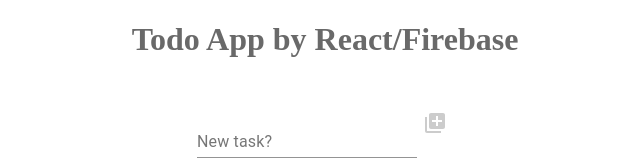
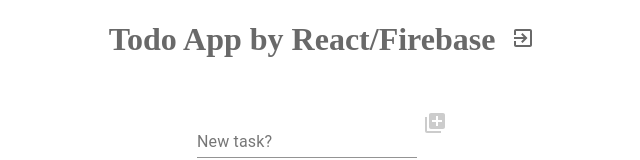
Before and after one commit to billiejoenahema/react-firebase-todo, a React (Create React App) app: page / in a window 1280 px wide. Shown: the top 160 px of the page, without its empty margins (315-955 px from the left). Built offline with nearby package versions, Linux system fonts and the light colour scheme; no server answers; the database is empty; sample sign-in values are in the browser's storage.

Commit message:
implement: logout

```diff
--- a/src/App.tsx
+++ b/src/App.tsx
@@ -5,6 +5,8 @@
 import AddToPhotosIcon from '@material-ui/icons/AddToPhotos'
 import TaskItem from './TaskItem'
 import { makeStyles } from '@material-ui/styles'
+import { auth } from './firebase'
+import ExitToAppIcon from '@material-ui/icons/ExitToApp'
 
 const useStyles = makeStyles({
   field: {
@@ -17,10 +19,17 @@
   },
 })
 
-const App: React.VFC = () => {
+const App: React.VFC = (props: any) => {
   const [tasks, setTasks] = useState([{ id: '', title: '' }])
   const [inputTask, setInputTask] = useState('')
   const classes = useStyles()
+
+  useEffect(() => {
+    const unSubscribe = auth.onAuthStateChanged((user) => {
+      !user && props.history.push('login')
+    })
+    return () => unSubscribe()
+  })
 
   useEffect(() => {
     const unSubscribe = db.collection('tasks').onSnapshot((snapshot) => {
@@ -39,6 +48,19 @@
   return (
     <div className={styles.app__root}>
       <h1>Todo App by React/Firebase</h1>
+      <button className={styles.app__logout}
+        onClick={
+          async () => {
+            try {
+              await auth.signOut()
+              props.history.push('login')
+            } catch (error) {
+              alert(error.message)
+            }
+          }
+        }>
+        <ExitToAppIcon />
+      </button>
       <br />
       <FormControl>
         <TextField
--- a/src/Login.tsx
+++ b/src/Login.tsx
@@ -9,9 +9,10 @@
   const [password, setPassword] = useState('')
 
   useEffect(() => {
-    auth.onAuthStateChanged((user) => {
+    const unSubscribe = auth.onAuthStateChanged((user) => {
       user && props.history.push('/')
     })
+    return () => unSubscribe()
   }, [props.history])
 
   return (
```
Also changed, not shown: src/index.tsx (+5 -5 lines).
